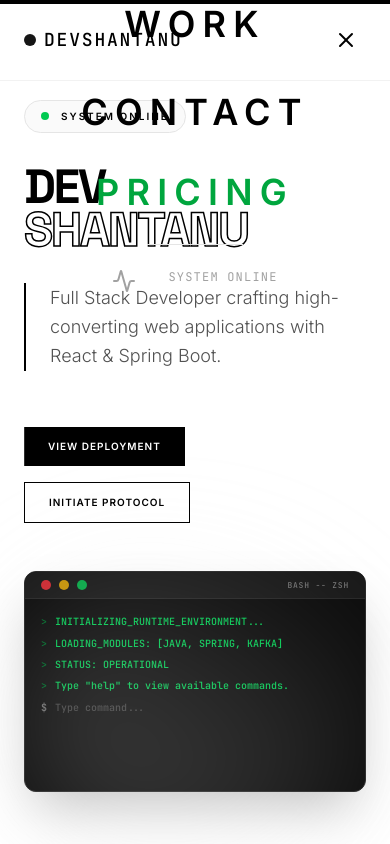
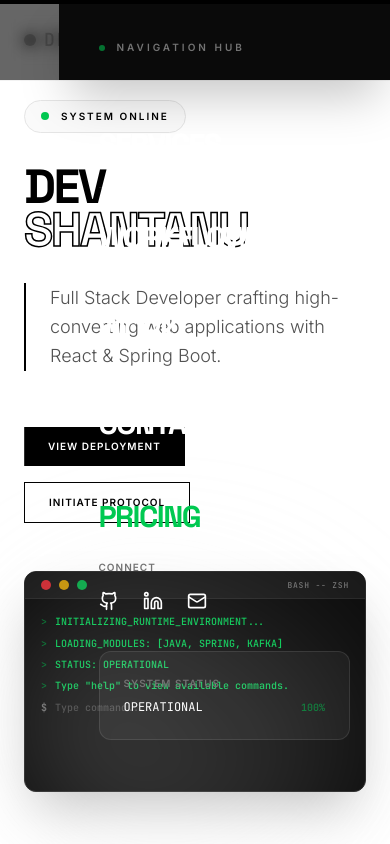
Before and after one commit to Shantanux0/Portfolioweb, a React (Vite) app: page / in a window 390 px wide. Both pictures are taken after a click on the button "Toggle Menu". Shown: the top 844 px of the page. Built offline with nearby package versions, Linux system fonts and the light colour scheme.

Commit message:
Fix mobile nav z-index conflict

```diff
--- a/src/components/Nav.jsx
+++ b/src/components/Nav.jsx
@@ -1,5 +1,5 @@
-import React, { useState } from 'react';
-import { Activity, Menu, X } from 'lucide-react';
+import React, { useState, useEffect } from 'react';
+import { Menu, X, Github, Linkedin, Mail, ArrowRight } from 'lucide-react';
 import { Link, useLocation } from 'react-router-dom';
 import { motion, AnimatePresence } from 'framer-motion';
 
@@ -8,40 +8,77 @@ const Nav = () => {
     const location = useLocation();
     const isHome = location.pathname === '/';
 
-    const navItems = ['Services', 'Workflow', 'Work', 'Contact'];
+    const navItems = [
+        { name: 'Services', id: 'services' },
+        { name: 'Workflow', id: 'workflow' },
+        { name: 'Work', id: 'work' },
+        { name: 'Contact', id: 'contact' }
+    ];
+
+    // Prevent scrolling when menu is open
+    useEffect(() => {
+        if (isOpen) {
+            document.body.style.overflow = 'hidden';
+        } else {
+            document.body.style.overflow = 'unset';
+        }
+        return () => { document.body.style.overflow = 'unset'; };
+    }, [isOpen]);
 
     const toggleMenu = () => setIsOpen(!isOpen);
 
-    const renderLink = (item, mobile = false) => {
+    const menuVariants = {
+        closed: { x: '100%', transition: { type: 'spring', stiffness: 300, damping: 30 } },
+        open: { x: 0, transition: { type: 'spring', stiffness: 300, damping: 30, staggerChildren: 0.1, delayChildren: 0.2 } }
+    };
+
+    const itemVariants = {
+        closed: { opacity: 0, x: 20 },
+        open: { opacity: 1, x: 0 }
+    };
+
+    const renderMobileLink = (item, index) => {
         const Tag = isHome ? 'a' : Link;
-        const to = isHome ? undefined : `/#${item.toLowerCase()}`;
-        const href = isHome ? `#${item.toLowerCase()}` : undefined;
+        const to = isHome ? undefined : `/#${item.id}`;
+        const href = isHome ? `#${item.id}` : undefined;
 
         return (
+            <motion.div key={item.name} variants={itemVariants}>
                 <Tag
-                key={item}
                     to={to}
                     href={href}
-                onClick={() => mobile && setIsOpen(false)}
-                className={`${mobile ? 'text-4xl text-black' : 'hover:text-black'} font-bold uppercase tracking-[0.2em] transition-colors relative group py-2`}
+                    onClick={() => setIsOpen(false)}
+                    className="group flex items-center justify-between py-6 border-b border-white/10"
                 >
-                {item}
-                {!mobile && <span className="absolute bottom-0 left-0 w-0 h-[2px] bg-black transition-all duration-300 group-hover:w-full" />}
+                    <span className="text-3xl font-display font-bold uppercase tracking-tighter text-white group-hover:text-neutral-400 transition-colors">
+                        {item.name}
+                    </span>
+                    <ArrowRight size={24} className="text-white opacity-0 group-hover:opacity-100 group-hover:translate-x-2 transition-all" />
                 </Tag>
+            </motion.div>
         );
     };
 
     return (
-        <nav className="fixed top-0 w-full z-50 bg-white/90 backdrop-blur-lg border-b border-black/5">
+        <nav className="fixed top-0 w-full z-[60] bg-white/80 backdrop-blur-xl border-b border-black/5">
             <div className="max-w-7xl mx-auto px-6 h-20 flex items-center justify-between">
-                <Link to="/" onClick={() => setIsOpen(false)} className="font-mono font-bold text-black tracking-widest text-lg uppercase flex items-center gap-2 z-50">
+                <Link to="/" onClick={() => setIsOpen(false)} className="font-mono font-bold text-black tracking-widest text-lg uppercase flex items-center gap-2 z-[70]">
                     <div className="w-3 h-3 bg-black rounded-full animate-pulse" />
                     Devshantanu
                 </Link>
 
                 {/* Desktop Menu */}
                 <div className="hidden md:flex gap-10 text-[11px] text-neutral-500 items-center">
-                    {navItems.map(item => renderLink(item))}
+                    {navItems.map(item => (
+                        <a
+                            key={item.name}
+                            href={isHome ? `#${item.id}` : `/#${item.id}`}
+                            className="font-bold uppercase tracking-[0.2em] hover:text-black transition-colors relative group py-2"
+                        >
+                            {item.name}
+                            <span className="absolute bottom-0 left-0 w-0 h-[2px] bg-black transition-all duration-300 group-hover:w-full" />
+                        </a>
+                    ))}
                     <Link to="/pricing" className="hover:text-black transition-colors relative group py-2 text-green-600 font-bold uppercase tracking-[0.2em]">
                         Pricing
                         <span className="absolute bottom-0 left-0 w-0 h-[2px] bg-green-600 transition-all duration-300 group-hover:w-full" />
@@ -51,42 +88,90 @@ const Nav = () => {
                 {/* Mobile Toggle */}
                 <button
                     onClick={toggleMenu}
-                    className="md:hidden p-2 z-50 text-black hover:bg-neutral-100 transition-colors rounded-lg"
+                    className="md:hidden p-2 z-[70] text-black hover:bg-neutral-100 transition-colors rounded-lg flex items-center gap-2"
                     aria-label="Toggle Menu"
                 >
-                    {isOpen ? <X size={24} /> : <Menu size={24} />}
+                    <span className="text-[10px] font-bold uppercase tracking-widest hidden sm:block">
+                        {isOpen ? 'Close' : 'Menu'}
+                    </span>
+                    <div className="relative w-6 h-6">
+                        <motion.div
+                            animate={isOpen ? { rotate: 45, y: 8 } : { rotate: 0, y: 0 }}
+                            className="absolute top-1 left-0 w-6 h-0.5 bg-black"
+                        />
+                        <motion.div
+                            animate={isOpen ? { opacity: 0 } : { opacity: 1 }}
+                            className="absolute top-3 left-0 w-6 h-0.5 bg-black"
+                        />
+                        <motion.div
+                            animate={isOpen ? { rotate: -45, y: -8 } : { rotate: 0, y: 0 }}
+                            className="absolute top-5 left-0 w-6 h-0.5 bg-black"
+                        />
+                    </div>
                 </button>
             </div>
 
             {/* Mobile Menu Overlay */}
             <AnimatePresence>
                 {isOpen && (
+                    <>
                         <motion.div
-                        initial={{ opacity: 0, x: '100%' }}
-                        animate={{ opacity: 1, x: 0 }}
-                        exit={{ opacity: 0, x: '100%' }}
-                        transition={{ type: 'spring', damping: 25, stiffness: 200 }}
-                        className="fixed inset-0 bg-white z-40 flex flex-col items-center justify-center gap-8 md:hidden p-6"
+                            initial={{ opacity: 0 }}
+                            animate={{ opacity: 1 }}
+                            exit={{ opacity: 0 }}
+                            onClick={() => setIsOpen(false)}
+                            className="fixed inset-0 bg-black/60 backdrop-blur-sm z-[80] md:hidden"
+                        />
+                        <motion.div
+                            variants={menuVariants}
+                            initial="closed"
+                            animate="open"
+                            exit="closed"
+                            className="fixed top-0 right-0 bottom-0 w-[85%] max-w-sm bg-neutral-950 z-[90] md:hidden p-10 flex flex-col shadow-2xl"
                         >
-                        <div className="flex flex-col items-center gap-8 pt-20">
-                            {navItems.map(item => renderLink(item, true))}
+                            <div className="flex flex-col h-full">
+                                <div className="text-neutral-500 text-[10px] font-bold uppercase tracking-[0.3em] mb-12 flex items-center gap-3">
+                                    <div className="w-1.5 h-1.5 rounded-full bg-green-500 animate-pulse" />
+                                    Navigation Hub
+                                </div>
+
+                                <div className="space-y-2">
+                                    {navItems.map((item, i) => renderMobileLink(item, i))}
+                                    <motion.div variants={itemVariants}>
                                         <Link
                                             to="/pricing"
                                             onClick={() => setIsOpen(false)}
-                                className="text-4xl text-green-600 font-bold uppercase tracking-[0.2em]"
+                                            className="group flex items-center justify-between py-6 border-b border-white/10"
                                         >
+                                            <span className="text-3xl font-display font-bold uppercase tracking-tighter text-green-500 group-hover:text-green-400 transition-colors">
                                                 Pricing
+                                            </span>
+                                            <ArrowRight size={24} className="text-green-500 opacity-0 group-hover:opacity-100 group-hover:translate-x-2 transition-all" />
                                         </Link>
+                                    </motion.div>
                                 </div>
 
-                        <div className="mt-auto pb-12 w-full flex flex-col items-center gap-6">
-                            <div className="h-px w-24 bg-neutral-200" />
-                            <div className="flex gap-8 text-neutral-400">
-                                <Activity size={24} />
-                                <div className="text-xs font-mono uppercase tracking-widest">System Online</div>
+                                <div className="mt-auto space-y-10">
+                                    <div className="space-y-4">
+                                        <div className="text-neutral-500 text-[10px] font-bold uppercase tracking-widest">Connect</div>
+                                        <div className="flex gap-6">
+                                            <a href="https://github.com/Shantanux0" className="text-white hover:text-neutral-400 transition-colors"><Github size={20} /></a>
+                                            <a href="https://www.linkedin.com/in/shantanu-kale2260/" className="text-white hover:text-neutral-400 transition-colors"><Linkedin size={20} /></a>
+                                            <a href="mailto:kaleshantanu2260@gmail.com" className="text-white hover:text-neutral-400 transition-colors"><Mail size={20} /></a>
+                                        </div>
+                                    </div>
+
+                                    <div className="p-6 bg-white/5 border border-white/10 rounded-xl">
+                                        <div className="text-[10px] font-bold text-neutral-500 uppercase tracking-widest mb-2">System Status</div>
+                                        <div className="flex items-center justify-between">
+                                            <span className="text-white text-xs font-mono">OPERATIONAL</span>
+                                            <span className="text-green-500 text-[10px] font-bold animate-pulse font-mono">100%</span>
+                                        </div>
+                                    </div>
                                 </div>
                             </div>
                         </motion.div>
+                    </>
                 )}
             </AnimatePresence>
         </nav>
```
Lines whose indentation alone changed are shown as unchanged.
